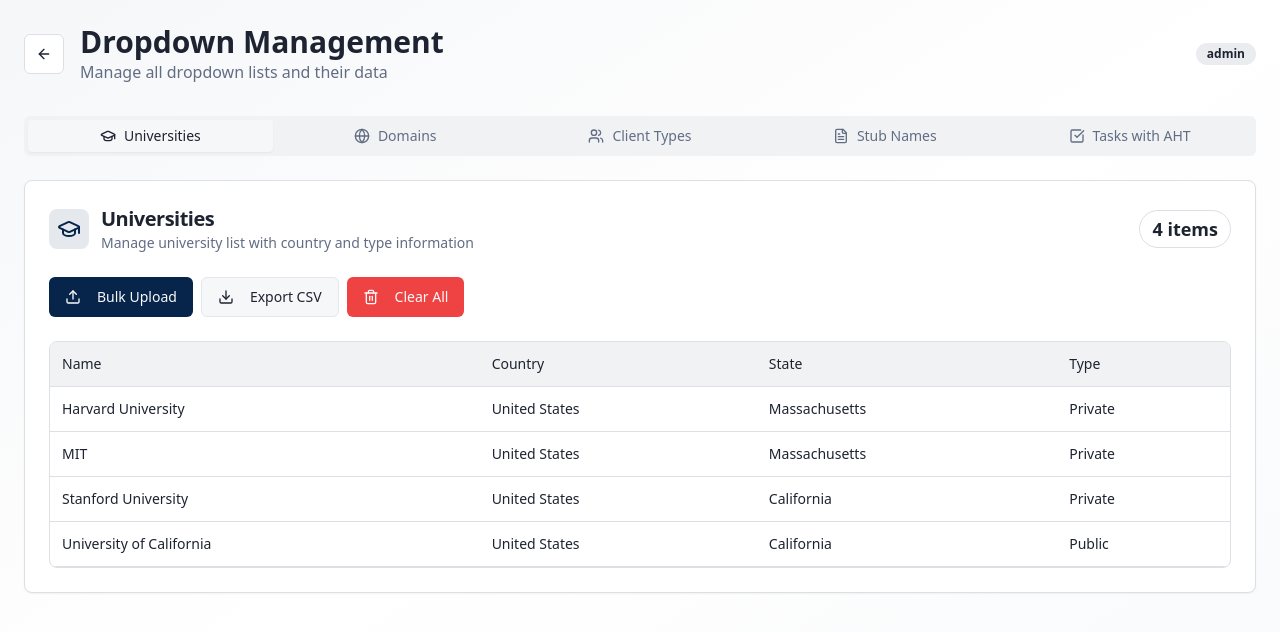
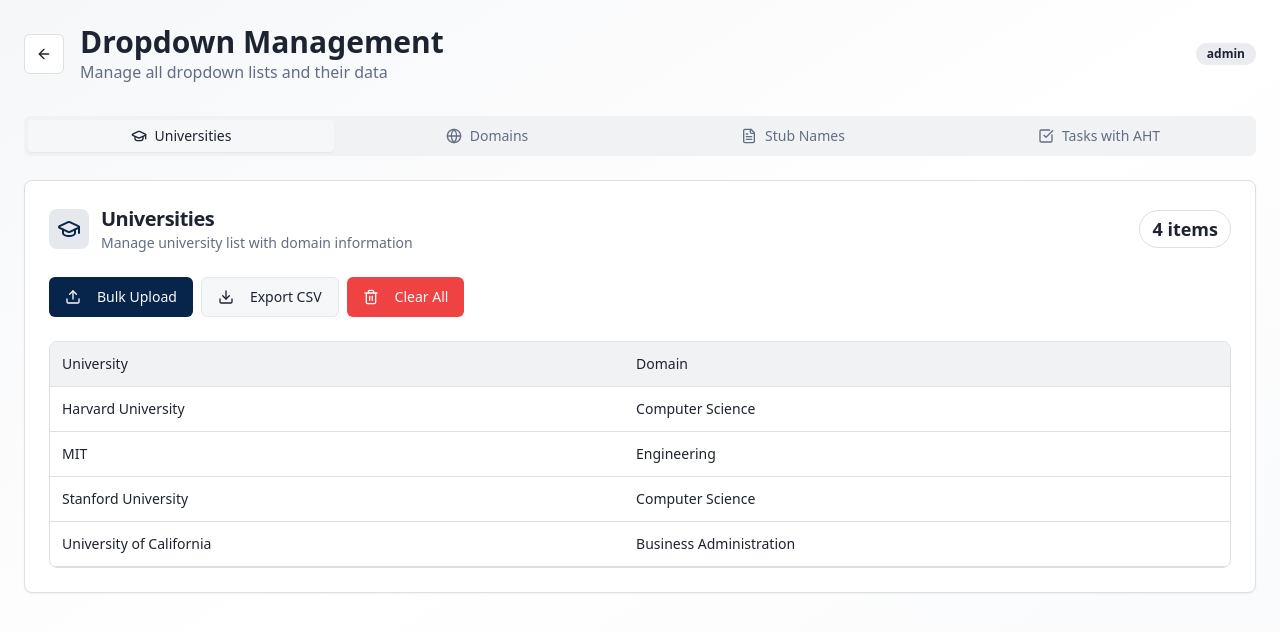
Before and after one commit to dipeshdodani/timekeeper-guild, a React (Vite) app: page /dropdown-management in a window 1280 px wide. Shown: the top 632 px of the page. Built offline with nearby package versions, Linux system fonts and the light colour scheme; sample sign-in values are in the browser's storage.

Commit message:
Refactor bulk upload templates
Updated bulk upload templates according to the plan:
- AHT upload now includes Category, Sub Category, and AHT.
- University upload simplified to University and Domain columns.
- Client Types section removed.

```diff
--- a/src/pages/DropdownManagement.tsx
+++ b/src/pages/DropdownManagement.tsx
@@ -23,7 +23,6 @@ import {
   getDropdownData,
   updateUniversities,
   updateDomains,
-  updateClientTypes,
   updateStubs,
   updateTasks
 } from "@/utils/dropdownStorage";
@@ -33,7 +32,6 @@ import {
   BulkUploadResult,
   University as UniversityType,
   Domain as DomainType,
-  ClientType as ClientTypeType,
   StubName as StubNameType,
   TaskWithAHT
 } from "@/types/dropdown";
@@ -76,10 +74,8 @@ const DropdownManagement = () => {
       switch (type) {
         case 'universities':
           processedData = data.map(row => ({
-            name: row.Name,
-            country: row.Country,
-            state: row.State,
-            type: row.Type
+            name: row.University,
+            domain: row.Domain
           }));
           updateUniversities(processedData as UniversityType[]);
           break;
@@ -93,15 +89,6 @@ const DropdownManagement = () => {
           updateDomains(processedData as DomainType[]);
           break;
 
-        case 'clientTypes':
-          processedData = data.map(row => ({
-            name: row.Name,
-            description: row.Description,
-            priority: row.Priority
-          }));
-          updateClientTypes(processedData as ClientTypeType[]);
-          break;
-
         case 'stubs':
           processedData = data.map(row => ({
             name: row.Name,
@@ -113,8 +100,9 @@ const DropdownManagement = () => {
 
         case 'tasks':
           processedData = data.map(row => ({
-            name: row.Task_Name,
-            aht: parseInt(row.AHT_Minutes) || 0
+            category: row.Category,
+            subCategory: row.Sub_Category,
+            aht: parseInt(row.AHT) || 0
           }));
           updateTasks(processedData as TaskWithAHT[]);
           break;
@@ -144,8 +132,8 @@ const DropdownManagement = () => {
     switch (type) {
       case 'universities':
         csvContent = [
-          ["Name", "Country", "State", "Type"],
-          ...dropdownData.universities.map(u => [u.name, u.country, u.state, u.type])
+          ["University", "Domain"],
+          ...dropdownData.universities.map(u => [u.name, u.domain])
         ].map(row => row.join(",")).join("\n");
         filename = "universities_export.csv";
         break;
@@ -158,14 +146,6 @@ const DropdownManagement = () => {
         filename = "domains_export.csv";
         break;
 
-      case 'clientTypes':
-        csvContent = [
-          ["Name", "Description", "Priority"],
-          ...dropdownData.clientTypes.map(c => [c.name, c.description, c.priority])
-        ].map(row => row.join(",")).join("\n");
-        filename = "client_types_export.csv";
-        break;
-
       case 'stubs':
         csvContent = [
           ["Name", "Description", "Team"],
@@ -176,8 +156,8 @@ const DropdownManagement = () => {
 
       case 'tasks':
         csvContent = [
-          ["Task_Name", "AHT_Minutes"],
-          ...dropdownData.tasks.map(t => [t.name, t.aht.toString()])
+          ["Category", "Sub_Category", "AHT"],
+          ...dropdownData.tasks.map(t => [t.category, t.subCategory, t.aht.toString()])
         ].map(row => row.join(",")).join("\n");
         filename = "tasks_export.csv";
         break;
@@ -209,9 +189,6 @@ const DropdownManagement = () => {
       case 'domains':
         updateDomains([]);
         break;
-      case 'clientTypes':
-        updateClientTypes([]);
-        break;
       case 'stubs':
         updateStubs([]);
         break;
@@ -232,10 +209,10 @@ const DropdownManagement = () => {
     {
       id: 'universities' as DropdownType,
       title: 'Universities',
-      description: 'Manage university list with country and type information',
+      description: 'Manage university list with domain information',
       icon: GraduationCap,
       data: dropdownData.universities,
-      columns: ['Name', 'Country', 'State', 'Type']
+      columns: ['University', 'Domain']
     },
     {
       id: 'domains' as DropdownType,
@@ -244,14 +221,6 @@ const DropdownManagement = () => {
       icon: Globe,
       data: dropdownData.domains,
       columns: ['Name', 'Description', 'Category']
-    },
-    {
-      id: 'clientTypes' as DropdownType,
-      title: 'Client Types',
-      description: 'Manage client types with priority levels',
-      icon: Users,
-      data: dropdownData.clientTypes,
-      columns: ['Name', 'Description', 'Priority']
     },
     {
       id: 'stubs' as DropdownType,
@@ -264,10 +233,10 @@ const DropdownManagement = () => {
     {
       id: 'tasks' as DropdownType,
       title: 'Tasks with AHT',
-      description: 'Manage tasks with Average Handle Time (AHT) in minutes',
+      description: 'Manage tasks with Category, Sub Category and Average Handle Time (AHT)',
       icon: CheckSquare,
       data: dropdownData.tasks,
-      columns: ['Task Name', 'AHT (min)']
+      columns: ['Category', 'Sub Category', 'AHT (min)']
     }
   ];
 
@@ -310,7 +279,7 @@ const DropdownManagement = () => {
 
         {/* Management Tabs */}
         <Tabs defaultValue="universities" className="space-y-6">
-          <TabsList className="grid grid-cols-5 w-full">
+          <TabsList className="grid grid-cols-4 w-full">
             {dropdownSections.map(section => (
               <TabsTrigger key={section.id} value={section.id} className="flex items-center gap-2">
                 <section.icon className="w-4 h-4" />
@@ -389,9 +358,7 @@ const DropdownManagement = () => {
                                 {section.id === 'universities' && (
                                   <>
                                     <td className="p-3">{item.name}</td>
-                                    <td className="p-3">{item.country}</td>
-                                    <td className="p-3">{item.state}</td>
-                                    <td className="p-3">{item.type}</td>
+                                    <td className="p-3">{item.domain}</td>
                                   </>
                                 )}
                                 {section.id === 'domains' && (
@@ -399,13 +366,6 @@ const DropdownManagement = () => {
                                     <td className="p-3">{item.name}</td>
                                     <td className="p-3">{item.description}</td>
                                     <td className="p-3">{item.category}</td>
-                                  </>
-                                )}
-                                {section.id === 'clientTypes' && (
-                                  <>
-                                    <td className="p-3">{item.name}</td>
-                                    <td className="p-3">{item.description}</td>
-                                    <td className="p-3">{item.priority}</td>
                                   </>
                                 )}
                                 {section.id === 'stubs' && (
@@ -417,7 +377,8 @@ const DropdownManagement = () => {
                                 )}
                                 {section.id === 'tasks' && (
                                   <>
-                                    <td className="p-3">{item.name}</td>
+                                    <td className="p-3">{item.category}</td>
+                                    <td className="p-3">{item.subCategory}</td>
                                     <td className="p-3">
                                       <Badge variant="secondary">{item.aht}min</Badge>
                                     </td>
--- a/src/types/dropdown.ts
+++ b/src/types/dropdown.ts
@@ -1,14 +1,13 @@
 // Dropdown data type definitions
 export interface TaskWithAHT {
-  name: string;
+  category: string;
+  subCategory: string;
   aht: number; // in minutes
 }
 
 export interface University {
   name: string;
-  country: string;
-  state: string;
-  type: string;
+  domain: string;
 }
 
 export interface Domain {
@@ -50,24 +49,17 @@ export interface BulkUploadResult {
   errors: BulkUploadError[];
 }
 
-export type DropdownType = 'universities' | 'domains' | 'clientTypes' | 'stubs' | 'tasks';
+export type DropdownType = 'universities' | 'domains' | 'stubs' | 'tasks';
 
 export const DROPDOWN_TEMPLATES = {
   universities: [
-    { field: 'Name', example: 'Harvard University' },
-    { field: 'Country', example: 'United States' },
-    { field: 'State', example: 'Massachusetts' },
-    { field: 'Type', example: 'Private' }
+    { field: 'University', example: 'Harvard University' },
+    { field: 'Domain', example: 'Computer Science' }
   ],
   domains: [
     { field: 'Name', example: 'Computer Science' },
     { field: 'Description', example: 'Software and technology related tasks' },
     { field: 'Category', example: 'Technical' }
-  ],
-  clientTypes: [
-    { field: 'Name', example: 'Premium' },
-    { field: 'Description', example: 'High priority premium client' },
-    { field: 'Priority', example: 'High' }
   ],
   stubs: [
     { field: 'Name', example: 'Student Support' },
@@ -75,7 +67,8 @@ export const DROPDOWN_TEMPLATES = {
     { field: 'Team', example: 'Support Team Alpha' }
   ],
   tasks: [
-    { field: 'Task_Name', example: 'Customer Support' },
-    { field: 'AHT_Minutes', example: '15' }
+    { field: 'Category', example: 'Customer Support' },
+    { field: 'Sub_Category', example: 'Phone Support' },
+    { field: 'AHT', example: '15' }
   ]
 };
--- a/src/utils/dropdownStorage.ts
+++ b/src/utils/dropdownStorage.ts
@@ -5,10 +5,10 @@ const STORAGE_KEY = "timesheet_dropdown_data";
 // Default data to populate initially
 const DEFAULT_DROPDOWN_DATA: DropdownData = {
   universities: [
-    { name: "Harvard University", country: "United States", state: "Massachusetts", type: "Private" },
-    { name: "MIT", country: "United States", state: "Massachusetts", type: "Private" },
-    { name: "Stanford University", country: "United States", state: "California", type: "Private" },
-    { name: "University of California", country: "United States", state: "California", type: "Public" }
+    { name: "Harvard University", domain: "Computer Science" },
+    { name: "MIT", domain: "Engineering" },
+    { name: "Stanford University", domain: "Computer Science" },
+    { name: "University of California", domain: "Business Administration" }
   ],
   domains: [
     { name: "Computer Science", description: "Software and technology related tasks", category: "Technical" },
@@ -29,11 +29,11 @@ const DEFAULT_DROPDOWN_DATA: DropdownData = {
     { name: "Administrative", description: "Administrative tasks", team: "Admin Team" }
   ],
   tasks: [
-    { name: "Customer Support", aht: 15 },
-    { name: "Code Review", aht: 30 },
-    { name: "Documentation", aht: 45 },
-    { name: "Training", aht: 60 },
-    { name: "Bug Fixing", aht: 90 }
+    { category: "Customer Support", subCategory: "Phone Support", aht: 15 },
+    { category: "Customer Support", subCategory: "Email Support", aht: 10 },
+    { category: "Technical", subCategory: "Code Review", aht: 30 },
+    { category: "Technical", subCategory: "Bug Fixing", aht: 90 },
+    { category: "Content", subCategory: "Documentation", aht: 45 }
   ]
 };
 
@@ -98,7 +98,7 @@ export const getSimpleDropdownData = () => {
     universities: data.universities.map(u => u.name),
     domains: data.domains.map(d => d.name),
     clientTypes: data.clientTypes.map(c => c.name),
-    tasks: data.tasks.map(t => t.name),
+    tasks: data.tasks.map(t => `${t.category} - ${t.subCategory}`),
     statuses: ["Not Started", "WIP", "On Hold - Client", "On Hold - Dev", "Completed"]
   };
 };
@@ -106,6 +106,6 @@ export const getSimpleDropdownData = () => {
 // Get AHT for a specific task
 export const getTaskAHT = (taskName: string): number | null => {
   const data = getDropdownData();
-  const task = data.tasks.find(t => t.name === taskName);
+  const task = data.tasks.find(t => `${t.category} - ${t.subCategory}` === taskName);
   return task ? task.aht : null;
 };
```
